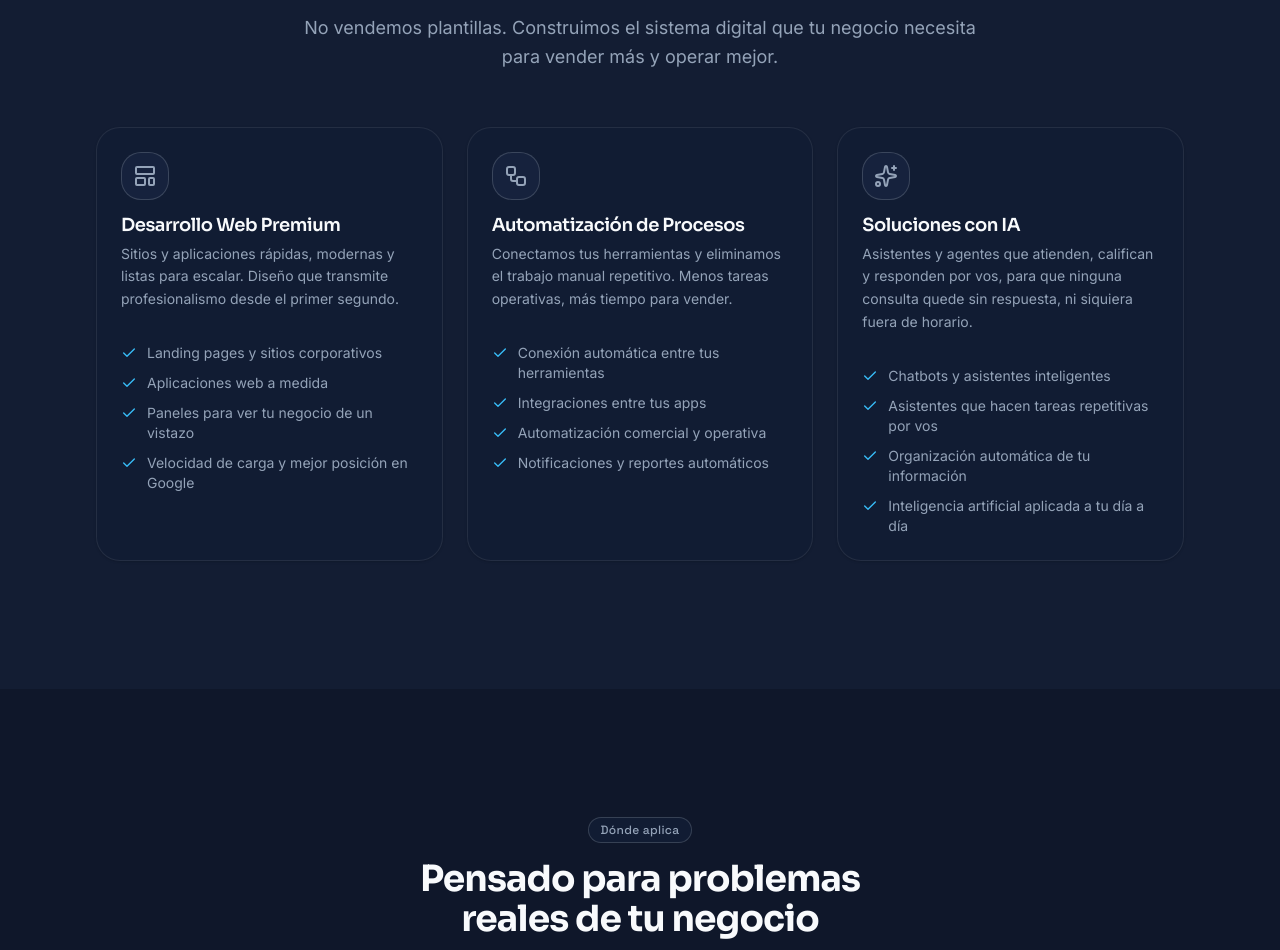
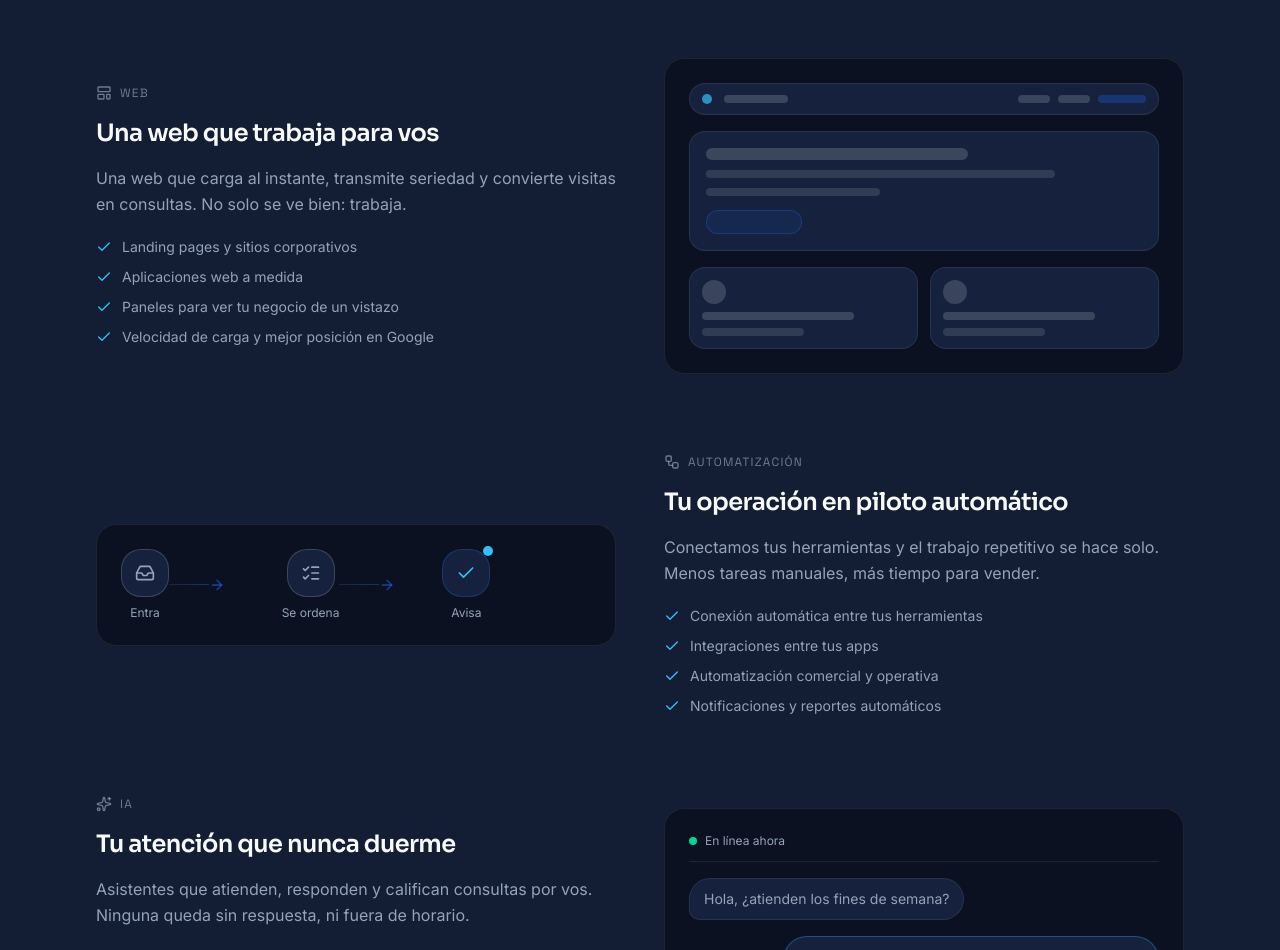
Before and after one commit to syntracorestudio-arch/syntra-core-system, a Next.js app in the folder projects/syntra-core-website/: page / in a window 1280 px wide. Shown: the part 1122-2072 px from the top of the page. Built offline with nearby package versions, Linux system fonts and the light colour scheme; no server answers.

Commit message:
feat(web): restructure services into live deliverables

```diff
--- /dev/null
+++ b/projects/syntra-core-website/src/components/marketing/servicios/service-demo-automation.tsx
@@ -0,0 +1,71 @@
+import { ArrowDown, ArrowRight, Check, Inbox, ListChecks } from "lucide-react";
+
+/**
+ * ServiceDemoAutomation — blueprint estático de 3 nodos conectados.
+ * Server Component, sin estado ni animación (los loops/motion son WEB-009B).
+ * Lenguaje del conector reusado del repo (gradiente from-border to-brand-electric/40).
+ * El último nodo es el "resultado": acento sutil. Labels en lenguaje de cliente,
+ * sin jerga técnica. Decorativo: aria-hidden.
+ */
+const nodes = [
+  { icon: Inbox, label: "Entra", result: false },
+  { icon: ListChecks, label: "Se ordena", result: false },
+  { icon: Check, label: "Avisa", result: true },
+] as const;
+
+function ServiceDemoAutomation() {
+  return (
+    <div
+      aria-hidden="true"
+      className="rounded-xl border border-border bg-depth-sunken p-5 sm:p-6"
+    >
+      <div className="flex flex-col items-stretch gap-3 lg:flex-row lg:items-center lg:justify-between">
+        {nodes.map((node, index) => {
+          const Icon = node.icon;
+          const isLast = index === nodes.length - 1;
+          return (
+            <div
+              key={node.label}
+              className="flex flex-col items-center gap-3 lg:flex-1 lg:flex-row lg:gap-0"
+            >
+              {/* Nodo */}
+              <div className="flex flex-1 flex-col items-center gap-2 lg:flex-none">
+                <span
+                  className={
+                    node.result
+                      ? "relative flex size-12 items-center justify-center rounded-xl border border-brand-electric/30 bg-surface-2 text-accent-secondary"
+                      : "flex size-12 items-center justify-center rounded-xl border border-border-strong bg-surface-2 text-muted-foreground"
+                  }
+                >
+                  <Icon className="size-5" />
+                  {node.result ? (
+                    <span className="absolute -right-1 -top-1 size-2.5 rounded-full bg-brand-cyan" />
+                  ) : null}
+                </span>
+                <span className="text-xs text-muted-foreground">{node.label}</span>
+              </div>
+
+              {/* Conector (no después del último nodo) */}
+              {!isLast ? (
+                <>
+                  {/* Mobile: vertical */}
+                  <div className="flex flex-col items-center lg:hidden">
+                    <span className="h-5 w-px bg-gradient-to-b from-border to-brand-electric/40" />
+                    <ArrowDown className="size-4 text-brand-electric/60" />
+                  </div>
+                  {/* Desktop: horizontal */}
+                  <div className="hidden items-center lg:flex">
+                    <span className="h-px w-6 bg-gradient-to-r from-border to-brand-electric/40 xl:w-10" />
+                    <ArrowRight className="size-4 text-brand-electric/60" />
+                  </div>
+                </>
+              ) : null}
+            </div>
+          );
+        })}
+      </div>
+    </div>
+  );
+}
+
+export { ServiceDemoAutomation };
--- /dev/null
+++ b/projects/syntra-core-website/src/components/marketing/servicios/service-demo-chat.tsx
@@ -0,0 +1,44 @@
+import { Check } from "lucide-react";
+
+/**
+ * ServiceDemoChat — mini chat estático en estado "respuesta lista".
+ * Server Component, sin estado ni animación (el typing es WEB-009B).
+ * Burbuja entrante neutra (izquierda) + respuesta con acento cyan (derecha).
+ * Texto genérico ilustrativo, sin nombres ni datos inventados. aria-hidden.
+ */
+function ServiceDemoChat() {
+  return (
+    <div
+      aria-hidden="true"
+      className="rounded-xl border border-border bg-depth-sunken p-5 sm:p-6"
+    >
+      <div className="flex flex-col gap-4">
+        {/* Cabecera: estado online */}
+        <div className="flex items-center gap-2 border-b border-border pb-3">
+          <span className="size-2 rounded-full bg-emerald-400" />
+          <span className="text-xs text-muted-foreground">En línea ahora</span>
+        </div>
+
+        {/* Consulta entrante (izquierda) */}
+        <div className="max-w-[80%] self-start rounded-2xl rounded-bl-sm border border-border bg-surface-2 px-3.5 py-2.5">
+          <p className="text-sm text-muted-foreground">
+            Hola, ¿atienden los fines de semana?
+          </p>
+        </div>
+
+        {/* Respuesta lista (derecha, acento sutil) */}
+        <div className="max-w-[80%] self-end rounded-2xl rounded-br-sm border border-brand-cyan/30 bg-surface-2 px-3.5 py-2.5">
+          <p className="text-sm text-foreground">
+            Sí, respondemos a cualquier hora. ¿En qué te puedo ayudar?
+          </p>
+          <span className="mt-1.5 flex items-center justify-end gap-1 text-xs text-accent-secondary">
+            <Check className="size-3" />
+            Respuesta enviada
+          </span>
+        </div>
+      </div>
+    </div>
+  );
+}
+
+export { ServiceDemoChat };
--- /dev/null
+++ b/projects/syntra-core-website/src/components/marketing/servicios/service-demo-web.tsx
@@ -0,0 +1,53 @@
+/**
+ * ServiceDemoWeb — wireframe estático "render completo" de una web lista.
+ * Server Component, sin estado ni animación (los loops/motion son WEB-009B).
+ * Bloques skeleton neutros + un único detalle de acento que sugiere "listo".
+ * Decorativo: aria-hidden. Solo tokens existentes del sistema.
+ */
+function ServiceDemoWeb() {
+  return (
+    <div
+      aria-hidden="true"
+      className="rounded-xl border border-border bg-depth-sunken p-5 sm:p-6"
+    >
+      <div className="flex flex-col gap-4">
+        {/* Barra superior (nav) */}
+        <div className="flex items-center gap-3 rounded-lg border border-border bg-surface-2 px-3 py-2.5">
+          <span className="size-2.5 rounded-full bg-brand-cyan/70" />
+          <span className="h-2 w-16 rounded-full bg-border-strong" />
+          <div className="ml-auto flex items-center gap-2">
+            <span className="h-2 w-8 rounded-full bg-border-strong" />
+            <span className="h-2 w-8 rounded-full bg-border-strong" />
+            <span className="h-2 w-12 rounded-full bg-brand-electric/30" />
+          </div>
+        </div>
+
+        {/* Bloque hero */}
+        <div className="rounded-lg border border-border bg-surface-2 p-4">
+          <div className="flex flex-col gap-2.5">
+            <span className="h-3 w-3/5 rounded-full bg-border-strong" />
+            <span className="h-2 w-4/5 rounded-full bg-border-strong/70" />
+            <span className="h-2 w-2/5 rounded-full bg-border-strong/70" />
+            <span className="mt-1 h-6 w-24 rounded-md border border-brand-electric/30 bg-brand-electric/10" />
+          </div>
+        </div>
+
+        {/* Grilla de contenido */}
+        <div className="grid grid-cols-2 gap-3">
+          <div className="flex flex-col gap-2 rounded-lg border border-border bg-surface-2 p-3">
+            <span className="size-6 rounded-md bg-border-strong" />
+            <span className="h-2 w-3/4 rounded-full bg-border-strong" />
+            <span className="h-2 w-1/2 rounded-full bg-border-strong/70" />
+          </div>
+          <div className="flex flex-col gap-2 rounded-lg border border-border bg-surface-2 p-3">
+            <span className="size-6 rounded-md bg-border-strong" />
+            <span className="h-2 w-3/4 rounded-full bg-border-strong" />
+            <span className="h-2 w-1/2 rounded-full bg-border-strong/70" />
+          </div>
+        </div>
+      </div>
+    </div>
+  );
+}
+
+export { ServiceDemoWeb };
--- a/projects/syntra-core-website/src/components/sections/services-section.tsx
+++ b/projects/syntra-core-website/src/components/sections/services-section.tsx
@@ -2,21 +2,33 @@ import { Check } from "lucide-react";
 
 import { services, siteConfig } from "@/config/site";
 import { getIcon } from "@/lib/icons";
-import {
-  Card,
-  CardContent,
-  CardDescription,
-  CardHeader,
-  CardTitle,
-} from "@/components/ui/card";
 import { Section } from "@/components/layout/section";
 import { SectionHeading } from "@/components/shared/section-heading";
 import { BlurReveal } from "@/components/animations/blur-reveal";
 import { Stagger, StaggerItem } from "@/components/animations/stagger";
+import { ServiceDemoWeb } from "@/components/marketing/servicios/service-demo-web";
+import { ServiceDemoAutomation } from "@/components/marketing/servicios/service-demo-automation";
+import { ServiceDemoChat } from "@/components/marketing/servicios/service-demo-chat";
+
+/** Resuelve la demo estática según el id del servicio. */
+function ServiceDemo({ id }: { id: string }) {
+  switch (id) {
+    case "web":
+      return <ServiceDemoWeb />;
+    case "automation":
+      return <ServiceDemoAutomation />;
+    case "ia":
+      return <ServiceDemoChat />;
+    default:
+      return null;
+  }
+}
 
 /**
- * ServicesSection — las 3 líneas de servicio como cards premium con features.
- * Content-driven (config/site.ts). Server Component + wrappers de animación.
+ * ServicesSection — las 3 líneas de servicio en layout zig-zag full-width.
+ * Cada unidad alterna texto/demo en desktop; en mobile la demo va primero
+ * (gancho visual). Content-driven (config/site.ts). Las demos son estáticas
+ * (Server Components, sin motion); el movimiento avanzado es WEB-009B.
  */
 function ServicesSection() {
   const { eyebrow, title, subtitle } = siteConfig.sections.services;
@@ -24,26 +36,49 @@ function ServicesSection() {
   return (
     <Section id="servicios" className="bg-depth-raised">
       <BlurReveal>
-        <SectionHeading eyebrow={eyebrow} title={title} subtitle={subtitle} />
+        <SectionHeading
+          eyebrow={eyebrow}
+          title={title}
+          subtitle={subtitle}
+          align="left"
+        />
       </BlurReveal>
 
-      <Stagger className="mt-14 grid gap-6 md:grid-cols-3">
-        {services.map((service) => {
+      <div className="mt-14 space-y-16 lg:space-y-20">
+        {services.map((service, index) => {
           const Icon = getIcon(service.icon);
+          const isEven = index % 2 === 0;
+          // Mobile (DOM): demo primero, texto después.
+          // Desktop par: texto izquierda / demo derecha. Impar: demo izquierda / texto derecha.
+          const demoOrder = isEven ? "lg:order-2" : "lg:order-1";
+          const textOrder = isEven ? "lg:order-1" : "lg:order-2";
+
           return (
-            <StaggerItem key={service.id} className="h-full">
-              <Card className="group h-full hover:border-accent-primary/40">
-                <CardHeader>
-                  <span className="mb-2 inline-flex size-12 items-center justify-center rounded-xl border border-border-strong bg-surface-2 text-muted-foreground transition-all duration-200 group-hover:scale-105 group-hover:border-accent-primary/40 group-hover:text-accent-secondary">
-                    <Icon className="size-6" aria-hidden="true" />
+            <BlurReveal key={service.id}>
+              <div className="grid items-center gap-8 lg:grid-cols-2 lg:gap-12">
+                {/* Columna de demo (primero en mobile como gancho visual) */}
+                <div className={demoOrder}>
+                  <ServiceDemo id={service.id} />
+                </div>
+
+                {/* Columna de texto */}
+                <div className={textOrder}>
+                  <div className="flex flex-col gap-4">
+                    <div className="flex items-center gap-2 text-muted-foreground/70">
+                      <Icon className="size-4" aria-hidden="true" />
+                      <span className="font-accent text-xs uppercase tracking-widest">
+                        {service.tag}
                       </span>
-                  <CardTitle>{service.title}</CardTitle>
-                  <CardDescription>{service.description}</CardDescription>
-                </CardHeader>
-                <CardContent className="mt-2">
-                  <ul className="flex flex-col gap-2.5">
+                    </div>
+                    <h3 className="font-heading text-xl font-semibold tracking-tight text-balance sm:text-2xl">
+                      {service.title}
+                    </h3>
+                    <p className="leading-relaxed text-muted-foreground text-pretty">
+                      {service.description}
+                    </p>
+                    <Stagger className="mt-1 flex flex-col gap-2.5">
                       {service.features.map((feature) => (
-                      <li
+                        <StaggerItem
                           key={feature}
                           className="flex items-start gap-2.5 text-sm text-muted-foreground"
                         >
@@ -52,15 +87,16 @@ function ServicesSection() {
                             aria-hidden="true"
                           />
                           {feature}
-                      </li>
+                        </StaggerItem>
                       ))}
-                  </ul>
-                </CardContent>
-              </Card>
-            </StaggerItem>
+                    </Stagger>
+                  </div>
+                </div>
+              </div>
+            </BlurReveal>
           );
         })}
-      </Stagger>
+      </div>
     </Section>
   );
 }
--- a/projects/syntra-core-website/src/config/site.ts
+++ b/projects/syntra-core-website/src/config/site.ts
@@ -54,10 +54,10 @@ export const siteConfig: SiteConfig = {
   },
   sections: {
     services: {
-      eyebrow: "Qué hacemos",
-      title: "Tres formas de hacer crecer tu empresa",
+      eyebrow: "Qué entregamos",
+      title: "Tres cosas que tu negocio se lleva funcionando",
       subtitle:
-        "No vendemos plantillas. Construimos el sistema digital que tu negocio necesita para vender más y operar mejor.",
+        "No te entregamos una lista de servicios: te mostramos lo que va a estar funcionando en tu negocio.",
     },
     useCases: {
       eyebrow: "Dónde aplica",
@@ -115,9 +115,10 @@ export const services: ServiceItem[] = [
   {
     id: "web",
     icon: "LayoutTemplate",
-    title: "Desarrollo Web Premium",
+    tag: "web",
+    title: "Una web que trabaja para vos",
     description:
-      "Sitios y aplicaciones rápidas, modernas y listas para escalar. Diseño que transmite profesionalismo desde el primer segundo.",
+      "Una web que carga al instante, transmite seriedad y convierte visitas en consultas. No solo se ve bien: trabaja.",
     features: [
       "Landing pages y sitios corporativos",
       "Aplicaciones web a medida",
@@ -128,9 +129,10 @@ export const services: ServiceItem[] = [
   {
     id: "automation",
     icon: "Workflow",
-    title: "Automatización de Procesos",
+    tag: "automatización",
+    title: "Tu operación en piloto automático",
     description:
-      "Conectamos tus herramientas y eliminamos el trabajo manual repetitivo. Menos tareas operativas, más tiempo para vender.",
+      "Conectamos tus herramientas y el trabajo repetitivo se hace solo. Menos tareas manuales, más tiempo para vender.",
     features: [
       "Conexión automática entre tus herramientas",
       "Integraciones entre tus apps",
@@ -141,9 +143,10 @@ export const services: ServiceItem[] = [
   {
     id: "ia",
     icon: "Sparkles",
-    title: "Soluciones con IA",
+    tag: "ia",
+    title: "Tu atención que nunca duerme",
     description:
-      "Asistentes y agentes que atienden, califican y responden por vos, para que ninguna consulta quede sin respuesta, ni siquiera fuera de horario.",
+      "Asistentes que atienden, responden y califican consultas por vos. Ninguna queda sin respuesta, ni fuera de horario.",
     features: [
       "Chatbots y asistentes inteligentes",
       "Asistentes que hacen tareas repetitivas por vos",
--- a/projects/syntra-core-website/src/types/index.ts
+++ b/projects/syntra-core-website/src/types/index.ts
@@ -42,6 +42,8 @@ export interface ServiceItem {
   id: string;
   /** Nombre del ícono de lucide-react (resuelto en el componente) */
   icon: string;
+  /** Micro-tag de categoría: web | automatización | ia */
+  tag: string;
   title: string;
   description: string;
   features: string[];
```
Lines whose indentation alone changed are shown as unchanged.
